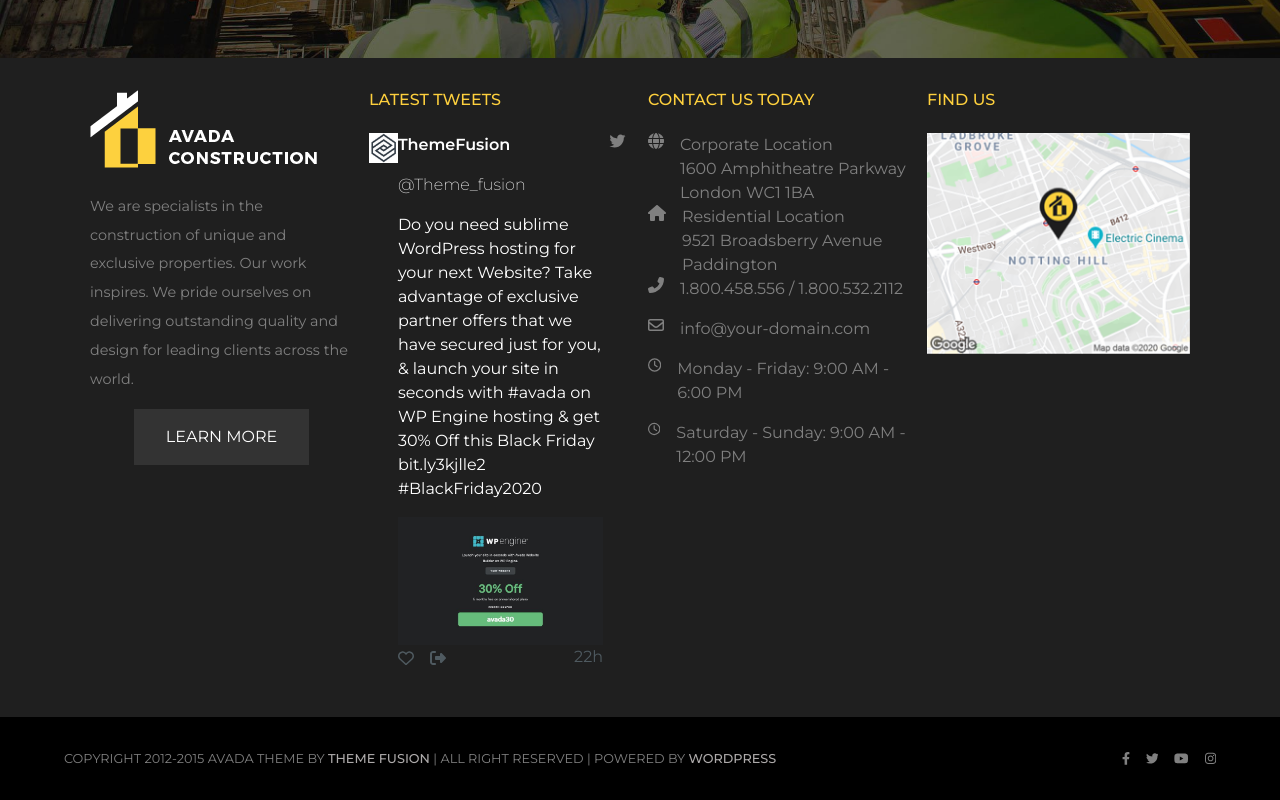
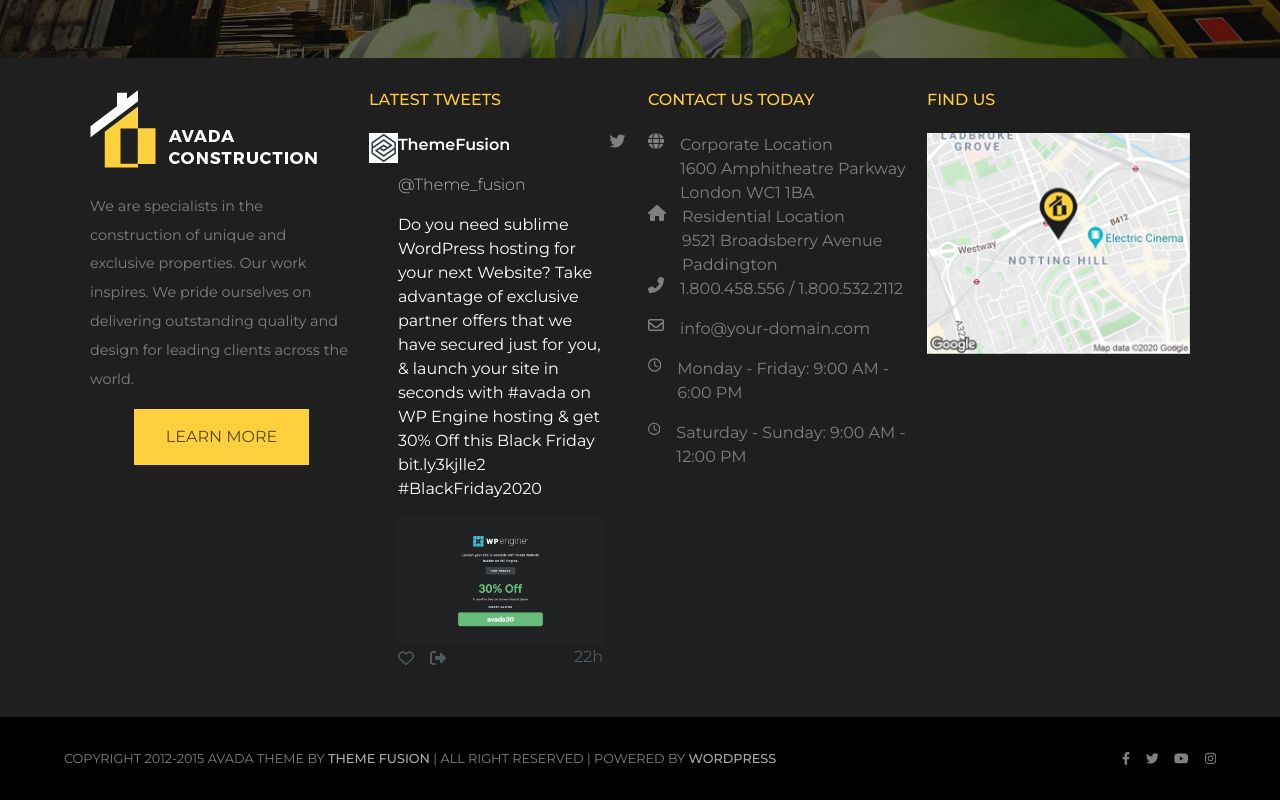
Before and after one commit to davide-rullo/proj-html-vuejs, a Vue app: page / in a window 1280 px wide. In both pictures the pointer is over the button "LEARN MORE". Shown: the part 6507-7307 px from the top of the page. Built offline with nearby package versions, Linux system fonts and the light colour scheme.

Commit message:
add transition effects

```diff
--- a/src/components/AppFooter.vue
+++ b/src/components/AppFooter.vue
@@ -283,5 +283,6 @@
 .yellow-btn button:hover {
     background-color: $avd-lightDark;
     color: $avd-white;
+    transition: all .3s linear;
 }
 </style>
--- a/src/components/AppInspiring.vue
+++ b/src/components/AppInspiring.vue
@@ -77,5 +77,6 @@
 .yellow-btn button:hover {
     background-color: $avd-lightDark;
     color: $avd-white;
+    transition: all .3s linear;
 }
 </style>
--- a/src/components/AppJumbo.vue
+++ b/src/components/AppJumbo.vue
@@ -137,11 +137,13 @@
 .dark-btn:hover {
     background-color: $avd-primary;
     color: $avd-lightDark;
+    transition: .3s linear;
 }
 
 .yellow-btn:hover {
     background-color: $avd-lightDark;
     color: $avd-white;
+    transition: .3s linear;
 }
 
 .pop {
--- a/src/components/AppNews.vue
+++ b/src/components/AppNews.vue
@@ -219,17 +219,22 @@
 .card:hover .hide {
     display: flex;
     color: white;
+
 }
 
 .card:hover img {
     display: none;
+
 }
 
 .card:hover .circle {
     display: flex;
     justify-content: center;
     align-items: center;
+
 }
+
+
 
 .hidden-text {
     gap: 1rem;
--- a/src/components/AppSpecialist.vue
+++ b/src/components/AppSpecialist.vue
@@ -163,6 +163,7 @@
 
 .spec-card:hover {
     background-color: $avd-primary;
+    transition: .3s linear;
 }
 
 .hidden-btn {
--- a/src/components/AppValues.vue
+++ b/src/components/AppValues.vue
@@ -165,11 +165,15 @@
 
 .wrapper:hover .circle {
     background-color: $avd-primary;
+    transition: .3s linear;
 }
 
 .wrapper:hover .value-title {
     color: $avd-primary;
+    transition: .3s linear;
 }
+
+
 
 .circle {
     margin-bottom: 0.7rem;
--- a/src/components/AppWork.vue
+++ b/src/components/AppWork.vue
@@ -170,6 +170,7 @@
 
 .col:hover {
     background-color: $avd-primary;
+    transition: all .5s linear;
 }
 
 .hover-title {
--- a/src/components/SiteHeader.vue
+++ b/src/components/SiteHeader.vue
@@ -73,5 +73,6 @@
 button:hover {
     background-color: $avd-lightDark;
     color: $avd-white;
+    transition: .3s linear;
 }
 </style>
```
